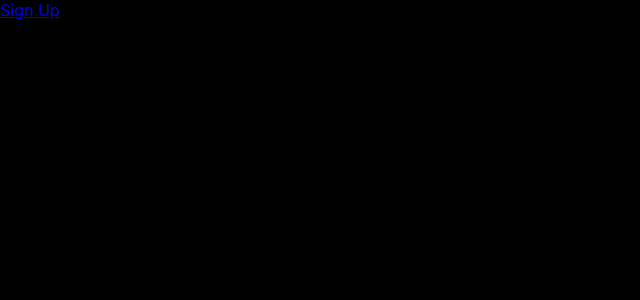
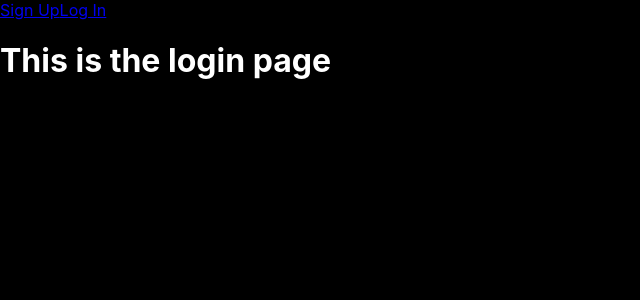
Before and after one commit to dannertech/powerup, a React (Create React App) app in the folder client/: page /login in a window 1280 px wide. Shown: the top 300 px of the page, without its empty margins (0-640 px from the left). Built offline with nearby package versions, Linux system fonts and the light colour scheme.

Commit message:
created route for login page and confirmed that it works

```diff
--- a/client/src/App.js
+++ b/client/src/App.js
@@ -3,6 +3,7 @@ import styled from 'styled-components';
 import '../src/App.css'
 import { BrowserRouter as Router, Switch, Route, Link  } from 'react-router-dom'
 import SignupPage from './components/signupPage/SignupPage'
+import LoginPage from './components/loginPage/LoginPage'
 
 
 const Navigation = styled.div`
@@ -20,9 +21,11 @@ class App extends Component {
 <div>
    <div>
      <Link to='/signup'>Sign Up</Link>
+     <Link to='/login'>Log In</Link>
      </div>
      <Switch>
        <Route path="/signup" component={SignupPage} />
+       <Route path="/login"  component={LoginPage} />
      </Switch>
      </div>
      </Router>
--- a/client/src/components/loginPage/loginPage.js
+++ b/client/src/components/loginPage/loginPage.js
@@ -0,0 +1,11 @@
+import React, { Component } from 'react'
+
+export default class LoginPage extends Component {
+  render() {
+    return (
+      <div>
+        <h1>This is the login page</h1>
+      </div>
+    )
+  }
+}
```
